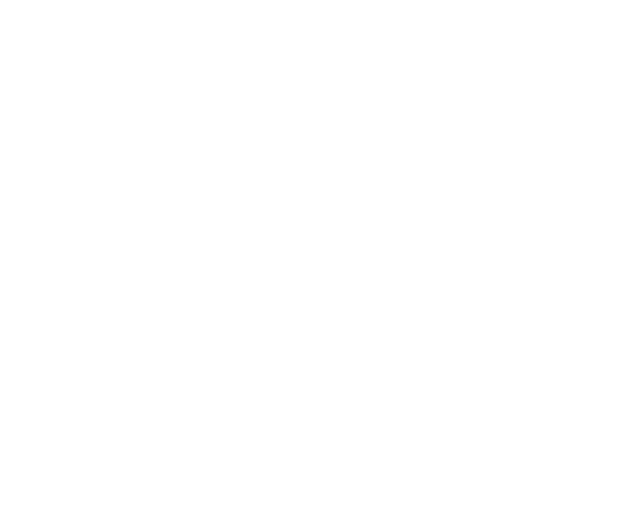
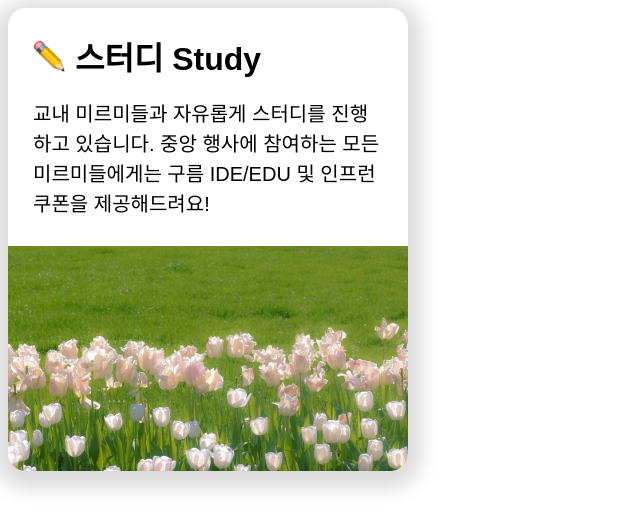
Before and after one commit to 9oormthonUNIV-JNU/B_FE, a React (Vite) app in the folder 9oormthonUNIV_JNU/: page / in a window 1280 px wide. Shown: the top 530 px of the page, without its empty margins (0-640 px from the left). Built offline with nearby package versions, Linux system fonts and the light colour scheme.

Commit message:
feat: CustomBox 생성 및 IntroductionBox 수정

```diff
--- a/9oormthonUNIV_JNU/src/App.tsx
+++ b/9oormthonUNIV_JNU/src/App.tsx
@@ -1,5 +1,10 @@
+import IntroductionBox from "./components/common/molecules/IntroductionBox";
 const App = () => {
-  return <></>;
+  return (
+    <>
+      <IntroductionBox />
+    </>
+  );
 };
 
 export default App;
--- /dev/null
+++ b/9oormthonUNIV_JNU/src/components/common/atoms/CustomBox.tsx
@@ -0,0 +1,27 @@
+import styled from "styled-components";
+
+type CustomBoxProps = {
+  width: number;
+  height: number;
+  backgroundColor?: string;
+  gap?: number;
+};
+
+const getDimension = (value?: number): string => {
+  return value ? `${value}px` : "0px";
+};
+
+const CustomBox = styled.div<CustomBoxProps>`
+  display: flex;
+  flex-direction: column;
+  width: ${({ width }) => getDimension(width)};
+  height: ${({ height }) => getDimension(height)};
+  background-color: ${({ backgroundColor }) => backgroundColor || "#fff"};
+  border-radius: 18px;
+  box-shadow: 0px 5px 20px 12px rgba(0, 0, 0, 0.15);
+  box-sizing: border-box;
+  overflow: hidden;
+  gap: ${({ gap }) => getDimension(gap)};
+`;
+
+export default CustomBox;
--- a/9oormthonUNIV_JNU/src/components/common/atoms/CustomText.tsx
+++ b/9oormthonUNIV_JNU/src/components/common/atoms/CustomText.tsx
@@ -8,6 +8,7 @@
   weight?: FontWeight;
   size?: number;
   color?: string;
+  line?: number;
 };
 
 const getFontFamily = (weight: FontWeight): string => {
@@ -29,11 +30,16 @@
   return size ? `${size}px` : "16px";
 };
 
+const getLine = (line?: number): string => {
+  return line ? `${line}px` : "normal";
+};
+
 const StyledText = styled.span<CustomTextProps>`
   font-family: ${({ weight }) => getFontFamily(weight || 400)}, sans-serif;
   font-size: ${({ size }) => getFontSize(size)};
   color: ${({ color }) => color || "black"};
   font-weight: ${({ weight }) => weight || 400};
+  line-height: ${({ line }) => getLine(line)};
 `;
 
 const CustomText: React.FC<CustomTextProps> = ({
@@ -41,9 +47,10 @@
   weight = 400,
   size = 16,
   color = "black",
+  line,
 }) => {
   return (
-    <StyledText weight={weight} size={size} color={color}>
+    <StyledText weight={weight} size={size} color={color} line={line}>
       {children}
     </StyledText>
   );
--- a/9oormthonUNIV_JNU/src/components/common/molecules/IntroductionBox.tsx
+++ b/9oormthonUNIV_JNU/src/components/common/molecules/IntroductionBox.tsx
@@ -1,26 +1,28 @@
 import styled from "styled-components";
 import CustomText from "../atoms/CustomText";
+import CustomBox from "../atoms/CustomBox";
 import icon_pencil from "../../../assets/images/icon_pencil.svg";
 import img_flower from "../../../assets/images/img_flower.svg";
 
-const BoxContainer = styled.div`
+const ActivityContainer = styled.div`
   display: flex;
   flex-direction: column;
-  background-color: white;
-  width: 400px;
-  height: 463px;
+  justify-content: space-between;
+  height: 100%;
+`;
+
+const ActivityContents = styled.div`
+  padding: 25px;
+  display: flex;
+  flex-direction: column;
   gap: 20px;
-  box-sizing: border-box;
-  border-radius: 18px;
-  box-shadow: 0px 0px 20px 12px rgba(0, 0, 0, 0.05);
-  overflow: hidden;
+  flex-grow: 1;
+`;
 
-  .activity_contents {
-    padding: 25px 25px 35px 25px;
-    display: flex;
-    flex-direction: column;
-    gap: 20px;
-  }
+const ActivityImage = styled.img`
+  width: 100%;
+  height: auto;
+  object-fit: cover;
 `;
 
 type ActivityProps = {
@@ -37,33 +39,33 @@
   image,
 }) => {
   return (
-    <>
-      <div className="activity_contents">
+    <ActivityContainer>
+      <ActivityContents>
         <div style={{ display: "flex", gap: "10px" }}>
           <img src={icon} />
           <CustomText size={32} weight={600}>
             {subject}
           </CustomText>
         </div>
-        <CustomText size={20} weight={500}>
+        <CustomText size={20} weight={500} line={30}>
           {contents}
         </CustomText>
-      </div>
-      <img src={image} style={{ width: "100%" }} />
-    </>
+      </ActivityContents>
+      <ActivityImage src={image} />
+    </ActivityContainer>
   );
 };
 
 const IntroductionBox = () => {
   return (
-    <BoxContainer>
+    <CustomBox width={400} height={463} gap={10}>
       <Activity
         icon={icon_pencil}
         subject="스터디 Study"
         contents="교내 미르미들과 자유롭게 스터디를 진행하고 있습니다. 중앙 행사에 참여하는 모든 미르미들에게는 구름 IDE/EDU 및 인프런 쿠폰을 제공해드려요!"
         image={img_flower}
       />
-    </BoxContainer>
+    </CustomBox>
   );
 };
 
```
